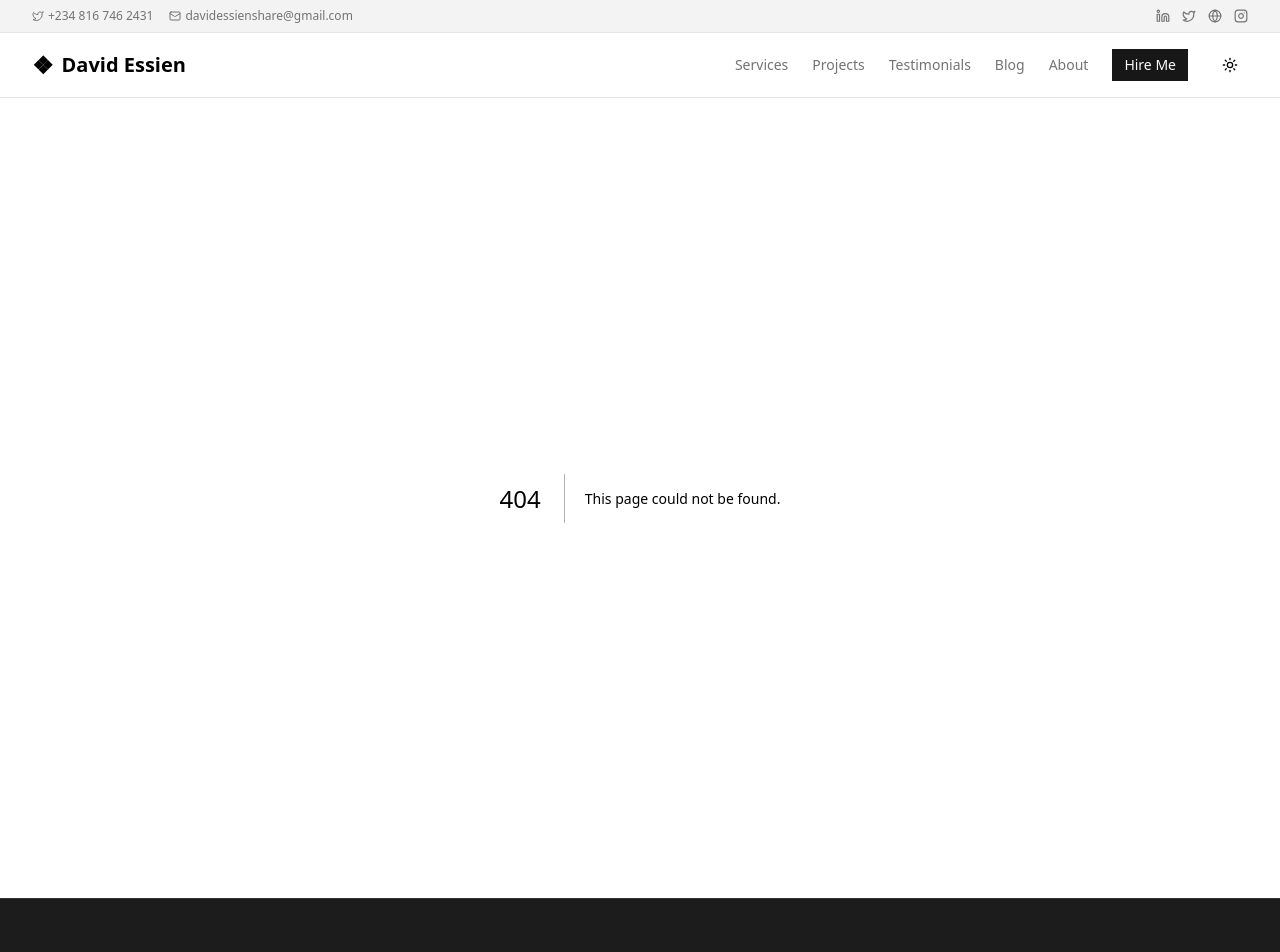
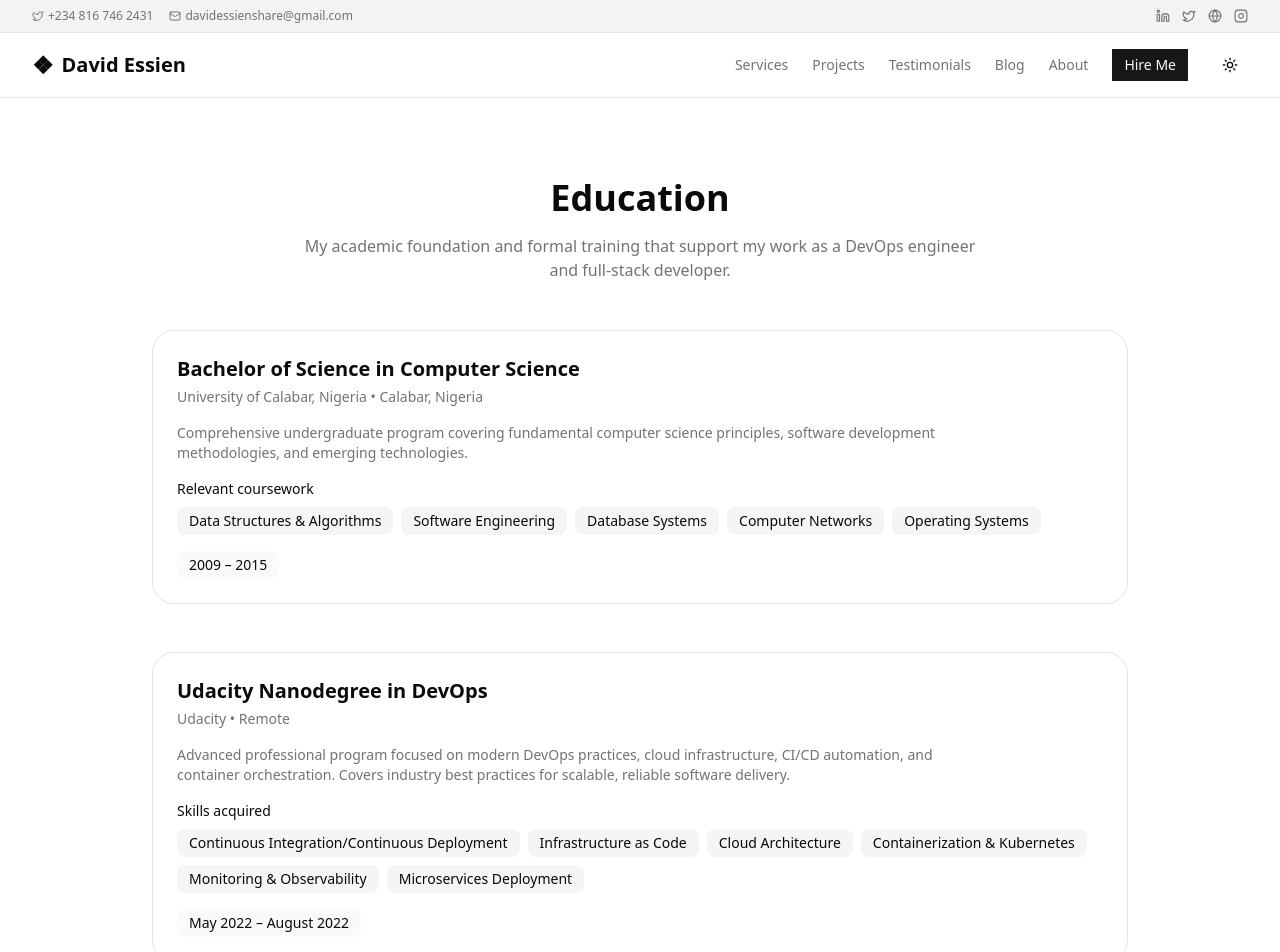
Before and after one commit to davidshare/davidessien.com, a Next.js app: page /education in a window 1280 px wide. Before the commit this address had no page. Shown: the top 952 px of the page. Built offline with nearby package versions, Linux system fonts and the light colour scheme.

Commit message:
add certification and education page

```diff
--- /dev/null
+++ b/src/app/certifications/page.tsx
@@ -0,0 +1,104 @@
+import certificationsData from "@/content/certifications.json";
+
+interface CertificationItem {
+  name: string;
+  issuingOrganization: string;
+  issueDate: string;
+  expirationDate?: string;
+  certificateId?: string;
+  verificationUrl?: string;
+  skills?: string[];
+}
+
+export const metadata = {
+  title: "Certifications",
+  description: "Professional certifications validating my technical expertise",
+};
+
+export default function CertificationsPage() {
+  const { certifications } = certificationsData as {
+    certifications: CertificationItem[];
+  };
+
+  return (
+    <div className="min-h-screen bg-background py-20">
+      <div className="max-w-5xl mx-auto px-4 sm:px-6">
+        {/* Header */}
+        <div className="mb-12 text-center">
+          <h1 className="text-4xl font-bold mb-4">Certifications</h1>
+          <p className="text-muted-foreground max-w-2xl mx-auto">
+            Industry-recognized certifications that validate my hands-on
+            experience with production systems and modern infrastructure.
+          </p>
+        </div>
+
+        {/* Certifications List */}
+        <div className="flex flex-col gap-12">
+          {certifications.map((item, index) => (
+            <div
+              key={index}
+              className="p-6 border rounded-3xl"
+            >
+              <div className="flex flex-col gap-4">
+                {/* Title */}
+                <div>
+                  <h2 className="text-xl font-bold text-foreground">
+                    {item.name}
+                  </h2>
+
+                  <p className="text-sm text-muted-foreground mt-1">
+                    {item.issuingOrganization}
+                  </p>
+                </div>
+
+                {/* Skills */}
+                {item.skills && (
+                  <div>
+                    <p className="text-sm font-medium mb-2">
+                      Skills covered
+                    </p>
+                    <div className="flex flex-wrap gap-2">
+                      {item.skills.map((skill) => (
+                        <span
+                          key={skill}
+                          className="text-sm rounded-md bg-secondary px-3 py-1"
+                        >
+                          {skill}
+                        </span>
+                      ))}
+                    </div>
+                  </div>
+                )}
+
+                {/* Dates */}
+                <div className="flex flex-wrap gap-2">
+                  <div className="text-sm font-medium bg-secondary/50 px-3 py-1 rounded-md w-fit">
+                    Issued: {item.issueDate}
+                  </div>
+
+                  {item.expirationDate && (
+                    <div className="text-sm font-medium bg-secondary/50 px-3 py-1 rounded-md w-fit">
+                      Expires: {item.expirationDate}
+                    </div>
+                  )}
+                </div>
+
+                {/* Optional verification */}
+                {item.verificationUrl && (
+                  <a
+                    href={item.verificationUrl}
+                    target="_blank"
+                    rel="noopener noreferrer"
+                    className="text-sm text-muted-foreground hover:text-foreground w-fit"
+                  >
+                    View certification →
+                  </a>
+                )}
+              </div>
+            </div>
+          ))}
+        </div>
+      </div>
+    </div>
+  );
+}
--- /dev/null
+++ b/src/app/education/page.tsx
@@ -0,0 +1,109 @@
+import educationData from "@/content/education.json";
+
+interface EducationItem {
+  degree?: string;
+  program?: string;
+  institution: string;
+  location?: string;
+  duration: string;
+  degreeType: string;
+  fieldOfStudy: string;
+  description: string;
+  relevantCourses?: string[];
+  skillsAcquired?: string[];
+}
+
+export const metadata = {
+  title: "Education",
+  description: "Academic background and professional training",
+};
+
+export default function EducationPage() {
+  const { education } = educationData as { education: EducationItem[] };
+
+  return (
+    <div className="min-h-screen bg-background py-20">
+      <div className="max-w-5xl mx-auto px-4 sm:px-6">
+        {/* Header */}
+        <div className="mb-12 text-center">
+          <h1 className="text-4xl font-bold mb-4">Education</h1>
+          <p className="text-muted-foreground max-w-2xl mx-auto">
+            My academic foundation and formal training that support my work as a
+            DevOps engineer and full-stack developer.
+          </p>
+        </div>
+
+        {/* Education List */}
+        <div className="flex flex-col gap-12">
+          {education.map((item, index) => (
+            <div
+              key={index}
+              className="p-6 border rounded-3xl"
+            >
+              <div className="flex flex-col gap-4">
+                {/* Title */}
+                <div>
+                  <h2 className="text-xl font-bold text-foreground">
+                    {item.degree ?? item.program}
+                  </h2>
+
+                  <p className="text-sm text-muted-foreground mt-1">
+                    {item.institution}
+                    {item.location ? ` • ${item.location}` : ""}
+                  </p>
+                </div>
+
+                {/* Description */}
+                <p className="text-sm text-muted-foreground max-w-3xl">
+                  {item.description}
+                </p>
+
+                {/* Courses / Skills */}
+                {item.relevantCourses && (
+                  <div>
+                    <p className="text-sm font-medium mb-2">
+                      Relevant coursework
+                    </p>
+                    <div className="flex flex-wrap gap-2">
+                      {item.relevantCourses.map((course) => (
+                        <span
+                          key={course}
+                          className="text-sm rounded-md bg-secondary px-3 py-1"
+                        >
+                          {course}
+                        </span>
+                      ))}
+                    </div>
+                  </div>
+                )}
+
+                {item.skillsAcquired && (
+                  <div>
+                    <p className="text-sm font-medium mb-2">
+                      Skills acquired
+                    </p>
+                    <div className="flex flex-wrap gap-2">
+                      {item.skillsAcquired.map((skill) => (
+                        <span
+                          key={skill}
+                          className="text-sm rounded-md bg-secondary px-3 py-1"
+                        >
+                          {skill}
+                        </span>
+                      ))}
+                    </div>
+                  </div>
+                )}
+
+                {/* Duration */}
+                <div className="text-sm font-medium bg-secondary/50 px-3 py-1 rounded-md w-fit">
+                  {item.duration}
+                </div>
+              </div>
+            </div>
+          ))}
+        </div>
+      </div>
+    </div>
+  );
+}
--- a/src/content/certifications.json
+++ b/src/content/certifications.json
@@ -6,7 +6,7 @@
       "issueDate": "Dec 2021",
       "expirationDate": "Dec 2024",
       "certificateId": "CKA-001",
-      "verificationUrl": "https://www.cncf.io/certification/cka/",
+      "verificationUrl": "https://www.credly.com/badges/49590fd8-fa8e-4667-b197-6e9ac0221ce1?source=linked_in_profile",
       "skills": [
         "Kubernetes",
         "Container Orchestration",
```
